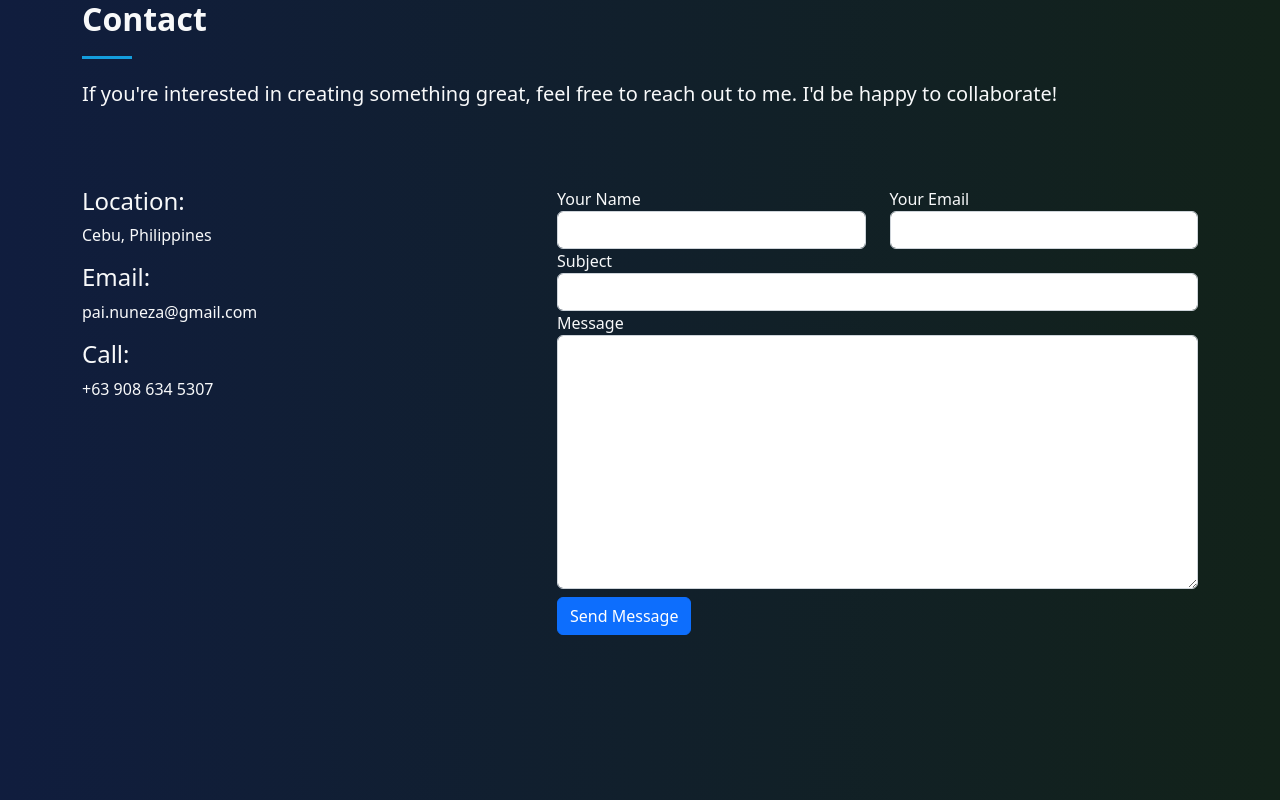
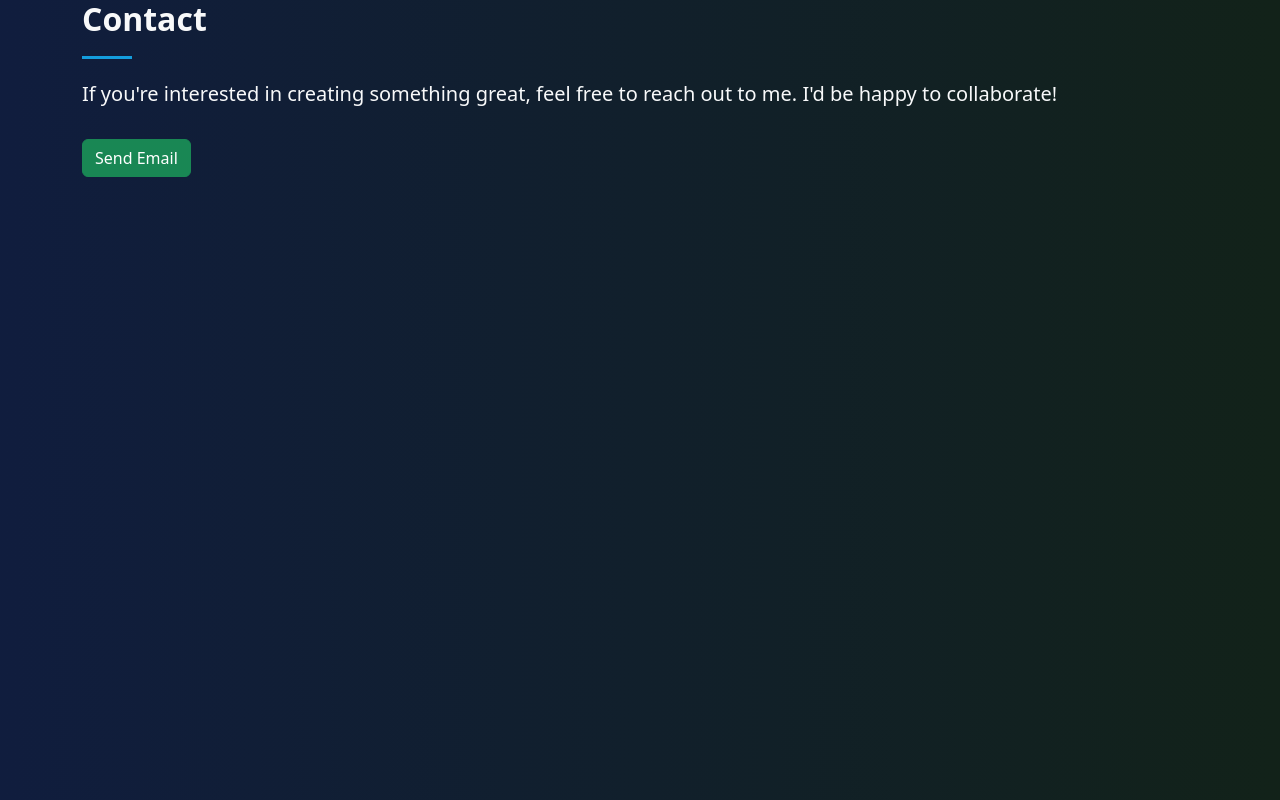
Before and after one commit to pai-nuneza/MasterPortfolio, an Angular app: page / in a window 1280 px wide. Shown: the part 3471-4271 px from the top of the page. Built offline with nearby package versions, Linux system fonts and the light colour scheme; what ngx-typed-js would draw is missing.

Commit message:
Contact me

```diff
--- a/src/app/resume/contact-me/contact-me.component.html
+++ b/src/app/resume/contact-me/contact-me.component.html
@@ -9,7 +9,7 @@
       </p>
     </div>
 
-    <div class="row mt-5" data-aos="fade-in">
+    <!-- <div class="row mt-5" data-aos="fade-in">
       <div class="col-lg-5 d-flex align-items-stretch">
         <div class="info">
           <div class="address">
@@ -33,58 +33,32 @@
       </div>
 
       <div class="col-lg-7">
-        <form
-          action="forms/contact.php"
-          method="post"
-          role="form"
-          class="php-email-form"
-        >
+        <form (ngSubmit)="submitForm()" role="form" class="php-email-form">
           <div class="row">
             <div class="form-group col-md-6">
               <label for="name">Your Name</label>
-              <input
-                type="text"
-                name="name"
-                class="form-control"
-                id="name"
-                required
-              />
+              <input type="text" name="name" class="form-control" id="name" [(ngModel)]="name" required />
             </div>
             <div class="form-group col-md-6">
-              <label for="name">Your Email</label>
-              <input
-                type="email"
-                class="form-control"
-                name="email"
-                id="email"
-                required
-              />
+              <label for="email">Your Email</label>
+              <input type="email" class="form-control" name="email" id="email" [(ngModel)]="email" required />
             </div>
           </div>
           <div class="form-group">
-            <label for="name">Subject</label>
-            <input
-              type="text"
-              class="form-control"
-              name="subject"
-              id="subject"
-              required
-            />
-          </div>
-          <div class="form-group">
-            <label for="name">Message</label>
-            <textarea
-              class="form-control"
-              name="message"
-              rows="10"
-              required
-            ></textarea>
+            <label for="message">Message</label>
+            <textarea class="form-control" name="message" rows="10" [(ngModel)]="message" required></textarea>
           </div>
           <div class="mt-2">
             <button class="btn btn-primary" type="submit">Send Message</button>
           </div>
         </form>
+
       </div>
+    </div>-->
+    <div>
+      <a class="form control btn btn-success" href="mailto:pai.nuneza@gmail.com?subject=HelloWorld;">Send Email</a>
     </div>
   </div>
+
+
 </section>
--- a/src/app/resume/contact-me/contact-me.component.ts
+++ b/src/app/resume/contact-me/contact-me.component.ts
@@ -1,10 +1,40 @@
 import { Component } from '@angular/core';
+import { EmailService } from 'src/services/email.service';
 
 @Component({
   selector: 'app-contact-me',
   templateUrl: './contact-me.component.html',
-  styleUrls: ['./contact-me.component.css']
+  styleUrls: ['./contact-me.component.css'],
 })
 export class ContactMeComponent {
+  name!: string;
+  email!: string;
+  message!: string;
 
+  constructor(private emailService: EmailService) {}
+
+  submitForm(): void {
+    const emailContent = {
+      name: this.name,
+      email: this.email,
+      message: this.message,
+    };
+
+    this.emailService.sendEmail(emailContent).subscribe({
+      next: (v) => {
+        alert('Message sent successfully.');
+        this.clearForm();
+      },
+      error: (e) => {
+        console.log(e)
+        alert('An error occurred. Please try again later.');
+      },
+    });
+  }
+
+  clearForm(): void {
+    this.name = '';
+    this.email = '';
+    this.message = '';
+  }
 }
--- a/src/index.html
+++ b/src/index.html
@@ -30,6 +30,7 @@
   <body class="allbackground text-light">
     <app-root></app-root>
     <script src="https://unpkg.com/aos@next/dist/aos.js"></script>
+    <script src="https://smtpjs.com/v3/smtp.js"></script>
     <script>
       AOS.init();
     </script>
--- /dev/null
+++ b/src/services/email.service.ts
@@ -0,0 +1,25 @@
+import { Injectable } from '@angular/core';
+import { HttpClient } from '@angular/common/http';
+import { Observable } from 'rxjs';
+
+@Injectable({
+  providedIn: 'root',
+})
+export class EmailService {
+  private emailApiUrl = 'https://api.smtpjs.com/v3/send';
+
+  constructor(private http: HttpClient) {}
+
+  sendEmail(emailContent: any): Observable<any> {
+    const body = {
+      Host: 'smtp.elasticemail.com',
+      SecureToken: 'ozfqlyldzuulaldh',
+      To: 'pai.nuneza@gmail.com',
+      From: emailContent.email,
+      Subject: 'Message from Portfolio',
+      Body: `Name: ${emailContent.name}<br>Email: ${emailContent.email}<br>Message: ${emailContent.message}`,
+    };
+
+    return this.http.post(this.emailApiUrl, body);
+  }
+}
```
Also changed, not shown: src/app/app.module.ts (+5 -2 lines).
